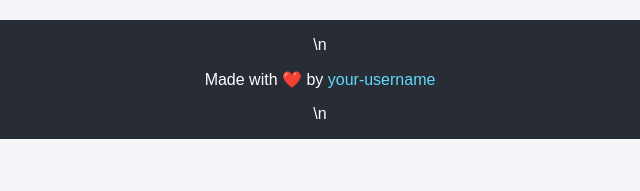
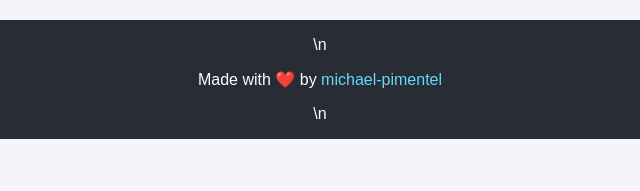
Before and after one commit to michael-pimentel/michael-pimentel.github.io, a plain HTML site: page about.html in a window 1280 px wide. Shown: the part 259-450 px from the top of the page, 320-960 px from the left. Drawn offline with Linux system fonts and the light colour scheme.

Commit message:
adding my username to stuff lol

```diff
--- a/about.html
+++ b/about.html
@@ -14,4 +14,5 @@
         </nav>
     </header>
     <div class="container">
-        <p>Hi, I'm [Your Name]! I'm passionate about coding, creating projects, and contributing to the open-source community. This website showcases my work. Feel free to explore my GitHub projects or connect with me!</p>\n    </div>\n    <footer>\n        <p>Made with ❤️ by <a href=\"https://github.com/your-username\">your-username</a></p>\n    </footer>\n</body>\n</html>ls
+        <p>Hi, I'm [Your Name]! I'm passionate about coding, creating projects, and contributing to the open-source community.
+            This website showcases my work. Feel free to explore my GitHub projects or connect with me!</p>\n    </div>\n    <footer>\n        <p>Made with ❤️ by <a href=\"https://github.com/michael-pimentel\">michael-pimentel</a></p>\n    </footer>\n</body>\n</html>ls
```
